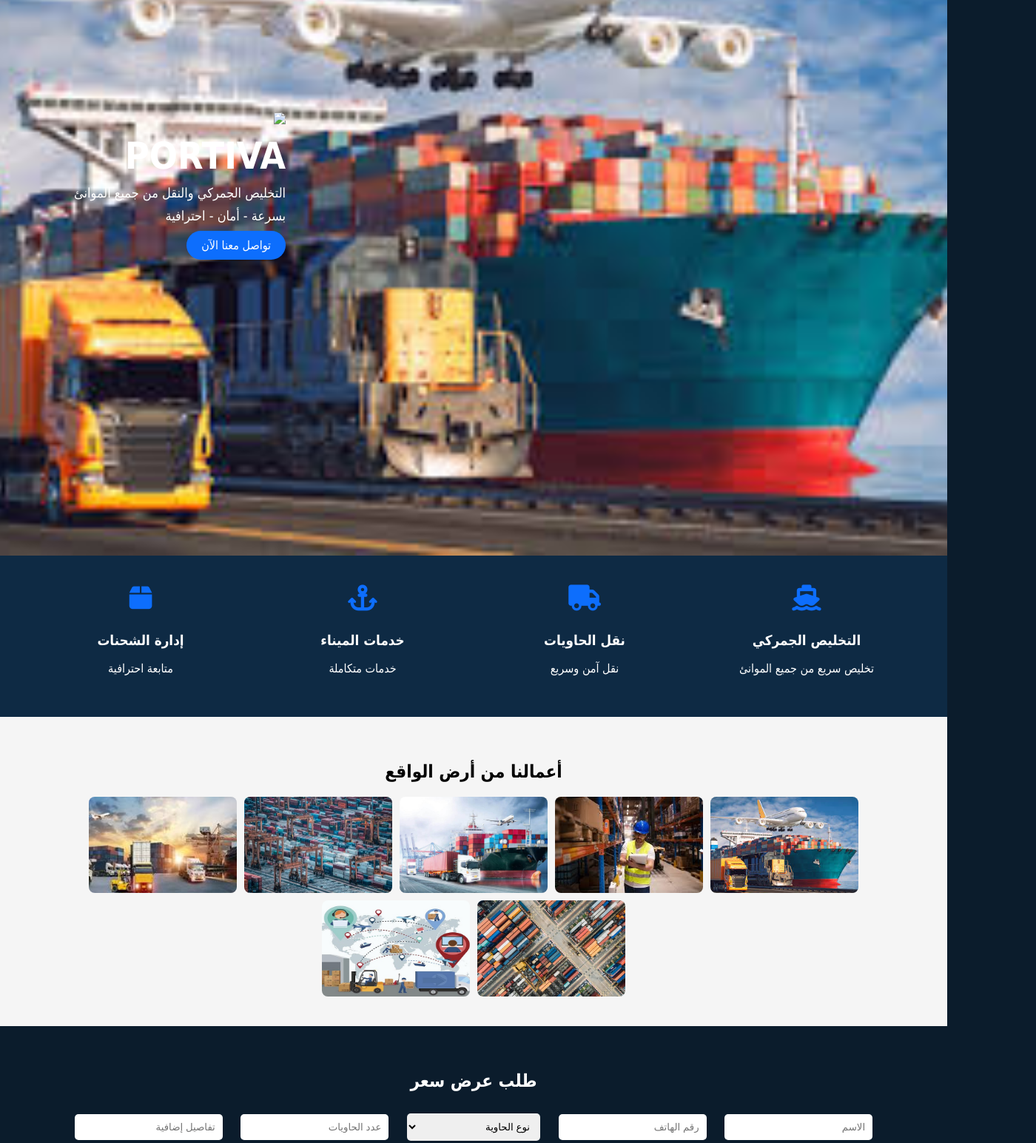
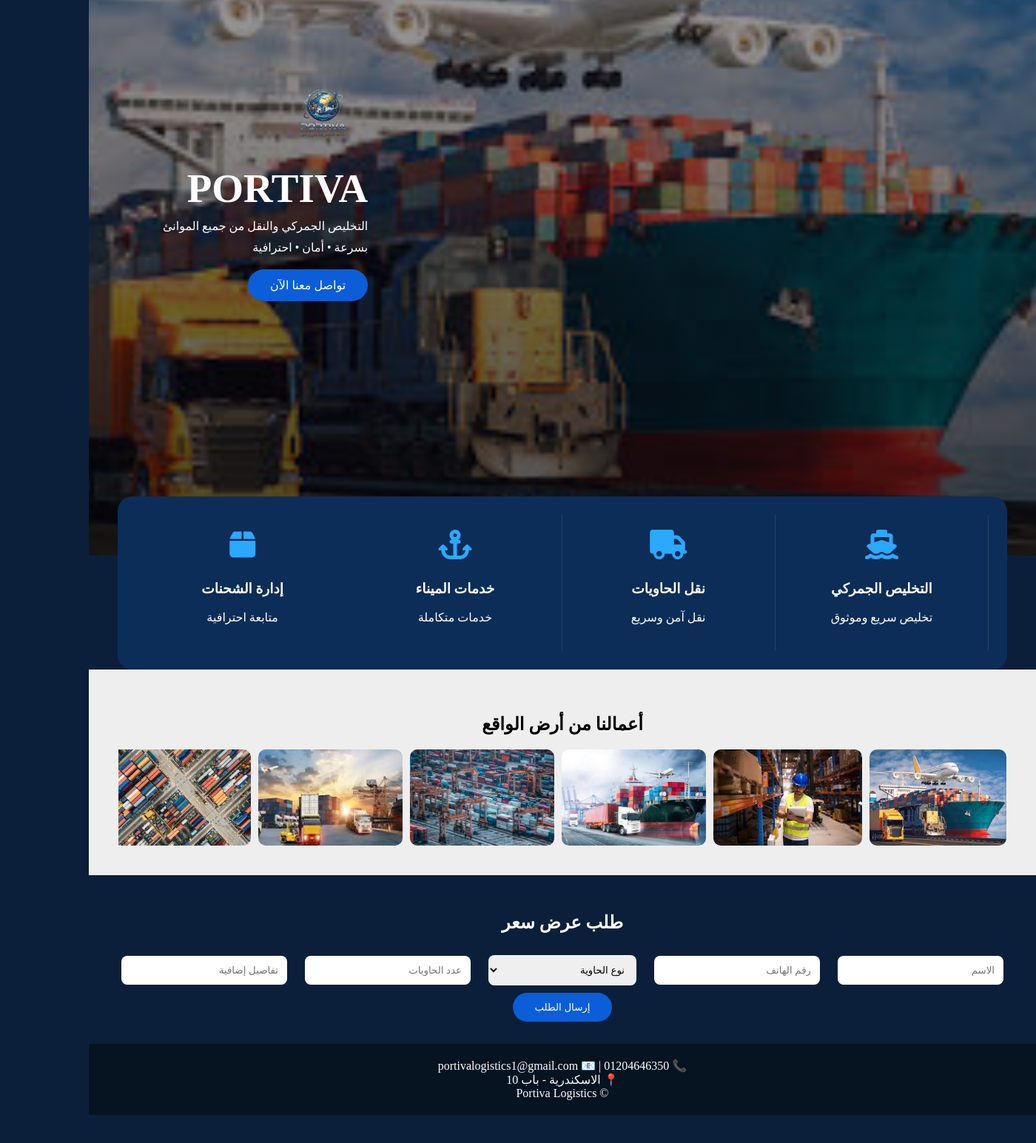
Before and after one commit to portivalogistics1-commits/portiva-logistics2, a plain HTML site: page index.html in a window 1280 px wide. Shown: the part 249-1794 px from the top of the page at 74% size, 1400 px wide, since content can reach past the window. After the commit the page ends 1756 px from the top, so only its background shows below. Drawn offline with Linux system fonts and the light colour scheme.

Commit message:
Update index.html

```diff
--- a/index.html
+++ b/index.html
@@ -2,153 +2,176 @@
 <html lang="ar" dir="rtl">
 <head>
 <meta charset="UTF-8">
+<meta name="viewport" content="width=device-width, initial-scale=1.0">
 <title>Portiva Logistics</title>
 
 <link rel="stylesheet" href="https://cdnjs.cloudflare.com/ajax/libs/font-awesome/6.5.0/css/all.min.css">
 
 <style>
-
 body{
 margin:0;
-    font-family:Tahoma;
-    background:#0b1c2c;
+font-family:Tajawal;
+background:#0b1f3a;
 color:#fff;
 }
 
-/* NAVBAR */
+/* NAV */
 nav{
-    position:fixed;
+position:absolute;
 top:0;
 width:100%;
 display:flex;
 justify-content:space-between;
 align-items:center;
-    padding:15px 50px;
-    background:rgba(0,0,0,0.6);
-    z-index:1000;
+padding:20px 60px;
+z-index:10;
 }
 
-nav a{
+nav .links a{
 color:#fff;
-    margin:0 10px;
+margin:0 15px;
 text-decoration:none;
 font-size:15px;
 }
 
-.logo{
-    font-size:22px;
-    font-weight:bold;
+.whatsapp-btn{
+border:1px solid #fff;
+padding:8px 20px;
+border-radius:25px;
 }
 
 /* HERO */
 .hero{
 height:100vh;
 background:url('img1.jpg') center/cover no-repeat;
+position:relative;
 display:flex;
 align-items:center;
 justify-content:flex-end;
 padding:100px;
 }
 
-.hero-box{
-    text-align:right;
+.overlay{
+position:absolute;
+width:100%;
+height:100%;
+background:linear-gradient(to bottom,rgba(0,0,0,.3),rgba(0,0,0,.7));
+top:0;
+left:0;
 }
 
-.hero-box img{
-    width:140px;
+.hero-content{
+position:relative;
+text-align:right;
+max-width:500px;
+}
+
+.hero-content img{
+width:120px;
 margin-bottom:10px;
 }
 
-.hero-box h1{
-    font-size:50px;
+.hero-content h1{
+font-size:55px;
 margin:0;
 }
 
-.hero-box p{
-    font-size:18px;
+.hero-content p{
 margin:10px 0;
 }
 
-.btn{
-    background:#0d6efd;
-    padding:10px 20px;
-    border-radius:25px;
+.hero-btn{
+background:#0b5ed7;
+padding:12px 30px;
+border-radius:30px;
+display:inline-block;
+margin-top:10px;
 color:#fff;
 text-decoration:none;
-    display:inline-block;
 }
 
-/* SERVICES */
+/* SERVICES (نفس شكل الصورة) */
 .services{
-    background:#0e2a44;
-    padding:40px;
+position:relative;
+margin-top:-80px;
+width:90%;
+margin-left:auto;
+margin-right:auto;
+background:#0c2d57;
+border-radius:20px;
+padding:25px;
 display:flex;
-    justify-content:space-around;
+justify-content:space-between;
+flex-wrap:wrap;
 }
 
 .service{
+flex:1;
 text-align:center;
-    width:22%;
+padding:20px;
+border-right:1px solid rgba(255,255,255,.1);
+}
+
+.service:last-child{
+border:none;
 }
 
 .service i{
-    font-size:35px;
+font-size:40px;
+color:#2da8ff;
 margin-bottom:10px;
-    color:#0d6efd;
 }
 
 /* WORK */
 .work{
+background:#eee;
+color:#000;
 padding:40px;
 text-align:center;
-    background:#f5f5f5;
-    color:#000;
 }
 
 .gallery{
 display:flex;
 gap:10px;
-    flex-wrap:wrap;
-    justify-content:center;
+overflow-x:auto;
 }
 
 .gallery img{
-    width:200px;
+width:220px;
 height:130px;
 object-fit:cover;
-    border-radius:8px;
+border-radius:10px;
 }
 
 /* FORM */
 .form{
-    padding:40px;
+background:#0b1f3a;
+padding:30px;
 text-align:center;
-    background:#0b1c2c;
 }
 
-.form input, .form select{
-    padding:10px;
+.form input,.form select{
+padding:12px;
 margin:10px;
-    width:180px;
-    border-radius:5px;
+border-radius:8px;
 border:none;
+width:200px;
 }
 
 .form button{
-    padding:10px 25px;
-    background:#0d6efd;
+background:#0b5ed7;
+padding:12px 30px;
+border:none;
+border-radius:30px;
 color:#fff;
-    border:none;
-    border-radius:5px;
 cursor:pointer;
 }
 
 /* FOOTER */
 footer{
+background:#061321;
+padding:20px;
 text-align:center;
-    padding:20px;
-    background:#08131f;
-    font-size:14px;
 }
 
 </style>
@@ -156,27 +179,32 @@
 
 <body>
 
-<!-- NAVBAR -->
+<!-- NAV -->
 <nav>
-    <div>
+<div class="links">
 <a href="#">الرئيسية</a>
 <a href="#">خدماتنا</a>
 <a href="#">أعمالنا</a>
 <a href="#">طلب عرض سعر</a>
-        <a href="#">من نحن</a>
 <a href="#">اتصل بنا</a>
 </div>
-    <div class="logo">PORTIVA</div>
+
+<div class="whatsapp-btn">
+<a href="https://wa.me/201204646350" style="color:#fff;text-decoration:none">تواصل معنا</a>
+</div>
 </nav>
 
 <!-- HERO -->
 <section class="hero">
-    <div class="hero-box">
-        <img src="logo.png">
+<div class="overlay"></div>
+
+<div class="hero-content">
+<img src="logo.png.png">
 <h1>PORTIVA</h1>
 <p>التخليص الجمركي والنقل من جميع الموانئ</p>
-        <p>بسرعة - أمان - احترافية</p>
-        <a class="btn" href="#">تواصل معنا الآن</a>
+<p>بسرعة • أمان • احترافية</p>
+
+<a href="https://wa.me/201204646350" class="hero-btn">تواصل معنا الآن</a>
 </div>
 </section>
 
@@ -186,7 +214,7 @@
 <div class="service">
 <i class="fa-solid fa-ship"></i>
 <h3>التخليص الجمركي</h3>
-        <p>تخليص سريع من جميع الموانئ</p>
+<p>تخليص سريع وموثوق</p>
 </div>
 
 <div class="service">
@@ -221,7 +249,16 @@
 <img src="img5.jpg">
 <img src="img6.jpg">
 <img src="img7.jpg">
+<img src="img8.jpg">
+<img src="img9.jpg">
+<img src="img10.jpg">
+<img src="img11.jpg.jpeg">
+<img src="img12.jpg.jpeg">
+<img src="img13.jpg.jpeg">
+<img src="img14.jpg.jpeg">
+<img src="img15.jpg.jpeg">
 </div>
+
 </section>
 
 <!-- FORM -->
@@ -231,47 +268,46 @@
 <form onsubmit="sendWhatsApp(); return false;">
 <input type="text" id="name" placeholder="الاسم">
 <input type="text" id="phone" placeholder="رقم الهاتف">
+
 <select id="type">
 <option>نوع الحاوية</option>
 <option>20 قدم</option>
 <option>40 قدم</option>
 </select>
+
 <input type="number" id="count" placeholder="عدد الحاويات">
 <input type="text" id="details" placeholder="تفاصيل إضافية">
+
 <br>
 <button type="submit">إرسال الطلب</button>
 </form>
 </section>
 
-<!-- FOOTER -->
 <footer>
 📞 01204646350 | 📧 portivalogistics1@gmail.com
 <br>
 📍 الاسكندرية - باب 10
 <br>
-    © 2026 Portiva Logistics
+© Portiva Logistics
 </footer>
 
 <script>
+function sendWhatsApp(){
+let name=document.getElementById("name").value;
+let phone=document.getElementById("phone").value;
+let type=document.getElementById("type").value;
+let count=document.getElementById("count").value;
+let details=document.getElementById("details").value;
 
-function sendWhatsApp(){
-    let name = document.getElementById("name").value;
-    let phone = document.getElementById("phone").value;
-    let type = document.getElementById("type").value;
-    let count = document.getElementById("count").value;
-    let details = document.getElementById("details").value;
-
-    let msg = `طلب عرض سعر:
+let msg=`طلب عرض سعر:
 الاسم: ${name}
-رقم الهاتف: ${phone}
+الهاتف: ${phone}
 نوع الحاوية: ${type}
-عدد الحاويات: ${count}
+العدد: ${count}
 تفاصيل: ${details}`;
 
-    let url = "https://wa.me/201204646350?text=" + encodeURIComponent(msg);
-    window.open(url, '_blank');
+window.open("https://wa.me/201204646350?text="+encodeURIComponent(msg));
 }
-
 </script>
 
 </body>
```
Lines whose indentation alone changed are shown as unchanged.
